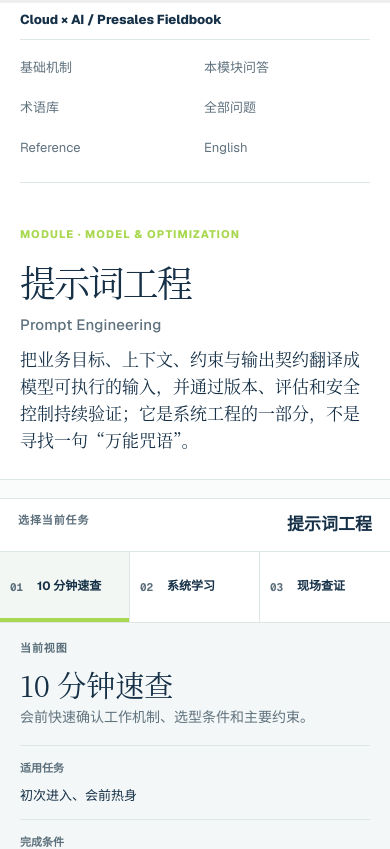
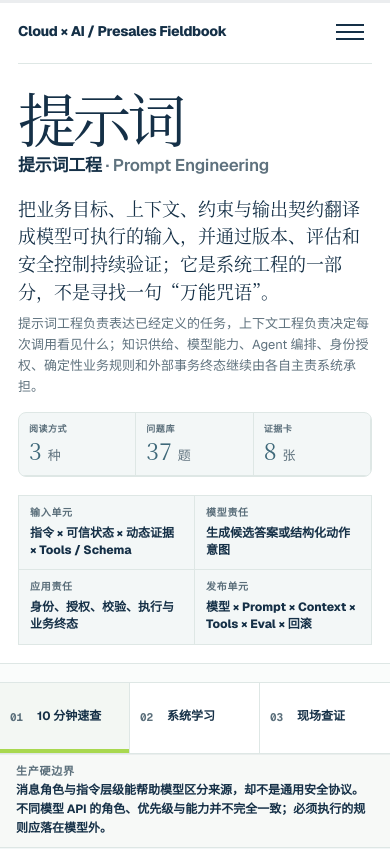
Before and after one commit to jasonlijiaxiang/myailearning-codex, a Next.js app: page /modules/prompt-engineering in a window 390 px wide. Shown: the top 849 px of the page. Built offline with nearby package versions, Linux system fonts and the light colour scheme.

Commit message:
feat: unify operations, predictive, and prompt readers

```diff
--- a/app/(zh)/modules/prompt-engineering/page.tsx
+++ b/app/(zh)/modules/prompt-engineering/page.tsx
@@ -3,16 +3,16 @@ import type { Metadata } from "next";
 import Link from "next/link";
 
 import { balanceGridRows, gridSpan } from "../../../layout-utils.mjs";
-import { BalancedGrid, CriticalBoundary, ModuleDeepDiveBlocks, ModuleEvidenceGrid, ModuleHeroMetrics, ModuleQaList, ModuleUpdatedAt, type DeepDiveBlock } from "../../../module-content-components";
-import { ReadingProgress, SystemLens, type LensPanel } from "../../../fieldbook-interactions";
+import { BalancedGrid, CriticalBoundary, ModuleDeepDiveBlocks, ModuleEvidenceGrid, ModuleQaList, ModuleUpdatedAt, type DeepDiveBlock } from "../../../module-content-components";
+import { SystemLens, type LensPanel } from "../../../fieldbook-interactions";
 import { PromptAssemblyLab } from "../../../flagship-labs";
 import { ModuleExtensionPrimer } from "../../../module-pilot-views";
 import { getChineseModuleExtensionView } from "../../../module-extension-views-zh.mjs";
 import { promptDecisionCase, promptDeepDives, promptEvidenceCards, promptQa } from "../../../prompt-content.mjs";
 import { sourceLedger } from "../../../reference-content.mjs";
 import { getPublishedModule } from "../../../module-publication.mjs";
-import { englishModulePath } from "../../../i18n/locale-config.mjs";
-import { ModuleReadingModes } from "../../../module-reading-modes";
+import { DenseModuleReadingModes } from "../../../dense-module-reading-modes";
+import { UnifiedModuleScaffold } from "../../../unified-module-hero";
 
 export const metadata: Metadata = {
   title: "提示词工程 · Prompt Engineering | 云计算 × AI 平台售前知识库",
@@ -20,7 +20,6 @@ export const metadata: Metadata = {
 };
 
 const promptPublication = getPublishedModule("prompt-engineering");
-const promptEnglishPath = englishModulePath("prompt-engineering");
 const promptExtensionView = getChineseModuleExtensionView("prompt-engineering") ?? undefined;
 
 const conceptLinks = [
@@ -133,55 +132,73 @@ const promptSystemLens: LensPanel[] = [
   },
 ];
 
+const promptDirectories = {
+  quick: [
+    { id: "context-assembly", label: "上下文装配", eyebrow: "区分来源与权威" },
+    { id: "quick-triage", label: "失败路由", eyebrow: "先找正确处理层" },
+  ],
+  learn: [
+    { id: "learn-input", label: "输入合同", eyebrow: "拆开责任边界" },
+    { id: "learn-diagnose", label: "诊断与模板", eyebrow: "按症状选技术" },
+    { id: "learn-release", label: "发布与验证", eyebrow: "绑定完整配置" },
+  ],
+  field: [
+    { id: "evidence", label: "证据与边界", eyebrow: "说明来源能证明什么" },
+    { id: "cloud-opportunities", label: "云能力与责任", eyebrow: "连接交付与验收" },
+    { id: "qa", label: "客户问题", eyebrow: "带边界回答" },
+  ],
+} as const;
+
+const promptChapters = [
+  ...promptDirectories.quick,
+  ...promptDirectories.learn,
+  ...promptDirectories.field,
+];
+
 export default function PromptEngineeringModulePage() {
   return (
-    <main className="fieldbookTheme modulePage modulePilot promptModulePage">
-      <ReadingProgress />
-      <section className="ragHero" id="prompt-engineering" aria-labelledby="prompt-title">
-        <nav className="topbar" aria-label="模块导航">
-          <Link className="brand" href="/" aria-label="返回云与 AI 售前知识库首页">
-            <span>Cloud × AI / Presales Fieldbook</span>
-          </Link>
-          <div className="toplinks">
-            <Link href="#prompt-foundation">基础机制</Link>
-            <Link href="#qa">本模块问答</Link>
-            <Link href="/glossary">术语库</Link>
-            <Link href="/questions">全部问题</Link>
-            <Link href="/references">Reference</Link>
-            {promptEnglishPath ? <Link href={promptEnglishPath} hrefLang="en" lang="en" prefetch={false}>English</Link> : null}
-          </div>
-        </nav>
-        <div id="main-content" className="skipTarget" tabIndex={-1} />
-        <div className="ragHeader">
-          <div>
-            <p className="kicker light">MODULE · MODEL &amp; OPTIMIZATION</p>
-            <h1
-              className="moduleHeroTitle"
-              id="prompt-title"
-              style={{ "--module-title-size": "clamp(64px,7vw,106px)", "--module-title-mobile-size": "clamp(48px,15vw,62px)" } as CSSProperties}
-            >提示词工程<br /><span>Prompt Engineering</span></h1>
-          </div>
-          <div className="ragDefinition">
-            <p>把业务目标、上下文、约束与输出契约翻译成模型可执行的输入，并通过版本、评估和安全控制持续验证；它是系统工程的一部分，不是寻找一句“万能咒语”。</p>
-            <ModuleHeroMetrics sectionCount={3} questionCount={promptQa.length} evidenceCount={promptEvidenceCards.length} labels={{ ariaLabel: "模块内容概览", sections: "阅读方式", sectionUnit: "种", questions: "问题库", questionUnit: "题", evidence: "证据卡", evidenceUnit: "张" }} />
-          </div>
-        </div>
-      </section>
+    <UnifiedModuleScaffold
+      className="fieldbookTheme modulePage modulePilot modulePilot--dedicated promptModulePage"
+      hero={{
+        anchorId: "prompt-engineering",
+        definition: "把业务目标、上下文、约束与输出契约翻译成模型可执行的输入，并通过版本、评估和安全控制持续验证；它是系统工程的一部分，不是寻找一句“万能咒语”。",
+        enTitle: "Prompt Engineering",
+        evidenceCount: promptEvidenceCards.length,
+        facts: [
+          { label: "输入单元", value: "指令 × 可信状态 × 动态证据 × Tools / Schema" },
+          { label: "模型责任", value: "生成候选答案或结构化动作意图" },
+          { label: "应用责任", value: "身份、授权、校验、执行与业务终态" },
+          { label: "发布单元", value: "模型 × Prompt × Context × Tools × Eval × 回滚" },
+        ],
+        position: "提示词工程负责表达已经定义的任务，上下文工程负责决定每次调用看见什么；知识供给、模型能力、Agent 编排、身份授权、确定性业务规则和外部事务终态继续由各自主责系统承担。",
+        questionCount: promptQa.length,
+        shortTitle: "提示词",
+        slug: "prompt-engineering",
+        titleId: "prompt-title",
+        zhTitle: "提示词工程",
+      }}
+    >
 
       <div className="dedicatedArticleLayout moduleReadingHost">
       <section className="section ragBody" aria-label="提示词工程核心内容">
         <div className="sectionNumber">05</div>
         <div className="sectionBody">
-          <ModuleReadingModes
+          <DenseModuleReadingModes
             moduleName="提示词工程"
+            chapters={promptChapters}
+            criticalBoundary="消息角色与指令层级能帮助模型区分来源，却不是通用安全协议。不同模型 API 的角色、优先级与能力并不完全一致；必须执行的规则应落在模型外。"
+            directories={promptDirectories}
             hashGroups={{
-              quick: ["context-assembly", "quick-triage"],
+              quick: ["context-assembly", "prompt-engineering-extension-primer-title", "quick-triage"],
               learn: ["learn-input", "prompt-foundation", "message-hierarchy", "learn-diagnose", "patterns", "prompt-diagnostics", "templates", "fit-check", "learn-release", "version-governance", "prompt-independent-depth", "poc", "concept-map"],
               field: ["evidence", "cloud-opportunities", "qa"],
             }}
+            readerId="module-reading"
             quick={(
               <>
-          <ModuleExtensionPrimer slug="prompt-engineering" view={promptExtensionView} />
+          <div id="context-assembly">
+            <ModuleExtensionPrimer slug="prompt-engineering" view={promptExtensionView} />
+          </div>
           <div className="decisionBanner">
             <p className="kicker">PRESALES POSITION</p>
             <h3>Prompt 的发布范围</h3>
@@ -191,12 +208,13 @@ export default function PromptEngineeringModulePage() {
           <div className="subsection" id="quick-triage" data-quality-section="decisions">
             <div className="subHead"><span>Q1</span><div><p className="kicker">FAILURE ROUTING</p><h3>失败症状与处理层</h3></div></div>
             <p className="sectionLead">按症状选择处理层；知识、权限、工具或基础模型的问题不应继续堆叠提示文字。</p>
-            <div className="tableWrap">
+            <div className="tableWrap" role="region" aria-label="提示词失败症状与优先处理层" tabIndex={0}>
               <table>
-                <thead><tr><th>观察到的失败</th><th>优先路线</th><th>主要责任模块</th></tr></thead>
+                <caption className="srOnly">提示词失败症状、优先路线与主要责任模块</caption>
+                <thead><tr><th scope="col">观察到的失败</th><th scope="col">优先路线</th><th scope="col">主要责任模块</th></tr></thead>
                 <tbody>
                   {promptDecisionCase.failureRoutes.map((route) => (
-                    <tr key={route.symptom}><th>{route.symptom}</th><td>{route.route}</td><td>{route.owner}</td></tr>
+                    <tr key={route.symptom}><th scope="row">{route.symptom}</th><td>{route.route}</td><td>{route.owner}</td></tr>
                   ))}
                 </tbody>
               </table>
@@ -245,7 +263,6 @@ export default function PromptEngineeringModulePage() {
                 <article><span>02</span><h5>动态上下文 · Context</h5><p>用户问题、身份、会话、检索证据和业务状态；每次调用都可能不同，必须做权限、长度和来源控制。</p></article>
                 <article><span>03</span><h5>能力接口 · Tools &amp; Schema</h5><p>工具定义告诉模型可提出哪些调用；Schema 约束结果形状。真正授权、执行与业务校验仍在应用侧。</p></article>
               </div>
-              <CriticalBoundary>消息角色与指令层级能帮助模型区分来源，却不是通用安全协议。不同模型 API 的角色、优先级与能力并不完全一致；<strong>必须执行的规则应落在模型外</strong>。</CriticalBoundary>
               <SystemLens title="Prompt 的调用、退化与发布" lead="把提示词从一句文本还原为完整系统输入，才能判断问题该通过文字、上下文、工具、评估还是应用控制解决。" panels={promptSystemLens} />
               <PromptAssemblyLab />
               <section aria-labelledby="prompt-case-title">
@@ -301,22 +318,25 @@ export default function PromptEngineeringModulePage() {
 
           <div className="subsection" id="prompt-diagnostics">
             <div className="subHead"><span>5.5</span><div><p className="kicker">TECHNIQUE DIAGNOSTICS</p><h3>失败症状与技术路线</h3></div></div>
-            <div className="tableWrap">
+            <div className="tableWrap" role="region" aria-label="提示词技术选择诊断表" tabIndex={0}>
               <table>
-                <thead><tr><th>失败症状</th><th>优先技术</th><th>实际改变什么</th><th>选择边界</th></tr></thead>
-                <tbody>{techniqueLadder.map((item) => <tr key={item.technique}><th>{item.symptom}</th><td>{item.technique}</td><td>{item.change}</td><td>{item.boundary}</td></tr>)}</tbody>
+                <caption className="srOnly">失败症状、优先技术、改变内容与选择边界</caption>
+                <thead><tr><th scope="col">失败症状</th><th scope="col">优先技术</th><th scope="col">实际改变什么</th><th scope="col">选择边界</th></tr></thead>
+                <tbody>{techniqueLadder.map((item) => <tr key={item.technique}><th scope="row">{item.symptom}</th><td>{item.technique}</td><td>{item.change}</td><td>{item.boundary}</td></tr>)}</tbody>
               </table>
             </div>
-            <div className="tableWrap" style={{ marginTop: 18 }}>
+            <div className="tableWrap" role="region" aria-label="上下文预算分区与治理方式" style={{ marginTop: 18 }} tabIndex={0}>
               <table>
-                <thead><tr><th>上下文预算区</th><th>放什么</th><th>治理方式</th></tr></thead>
-                <tbody>{contextBudgetZones.map((item) => <tr key={item.en}><th>{item.zone}<small>{item.en}</small></th><td>{item.content}</td><td>{item.control}</td></tr>)}</tbody>
+                <caption className="srOnly">上下文预算区、内容与治理方式</caption>
+                <thead><tr><th scope="col">上下文预算区</th><th scope="col">放什么</th><th scope="col">治理方式</th></tr></thead>
+                <tbody>{contextBudgetZones.map((item) => <tr key={item.en}><th scope="row">{item.zone}<small>{item.en}</small></th><td>{item.content}</td><td>{item.control}</td></tr>)}</tbody>
               </table>
             </div>
-            <div className="tableWrap" style={{ marginTop: 18 }}>
+            <div className="tableWrap" role="region" aria-label="提示词安全威胁与控制" style={{ marginTop: 18 }} tabIndex={0}>
               <table>
-                <thead><tr><th>威胁</th><th>从哪里进入</th><th>主要控制</th></tr></thead>
-                <tbody>{promptSecurityScenarios.map((item) => <tr key={item.threat}><th>{item.threat}</th><td>{item.source}</td><td>{item.control}</td></tr>)}</tbody>
+                <caption className="srOnly">提示词安全威胁、进入来源与主要控制</caption>
+                <thead><tr><th scope="col">威胁</th><th scope="col">从哪里进入</th><th scope="col">主要控制</th></tr></thead>
+                <tbody>{promptSecurityScenarios.map((item) => <tr key={item.threat}><th scope="row">{item.threat}</th><td>{item.source}</td><td>{item.control}</td></tr>)}</tbody>
               </table>
             </div>
             <CriticalBoundary>Prompt Chaining、ReAct 与工具循环一旦涉及外部状态、重试和停止，就应进入工作流或 Agent 编排层。推理模型也不需要售前人员要求公开完整思维链；应评估的是可验证答案、证据、工具轨迹与业务终态。</CriticalBoundary>
@@ -324,15 +344,16 @@ export default function PromptEngineeringModulePage() {
 
           <div className="subsection" id="templates">
             <div className="subHead"><span>5.6</span><div><p className="kicker">TEMPLATES &amp; VARIABLES</p><h3>可维护的提示模板 · Prompt Template</h3></div></div>
-            <div className="tableWrap">
+            <div className="tableWrap" role="region" aria-label="提示模板组成与治理方式" tabIndex={0}>
               <table>
-                <thead><tr><th>组成</th><th>放什么</th><th>不要放什么</th><th>治理方式</th><th>售前发现问题</th></tr></thead>
+                <caption className="srOnly">提示模板组成、内容边界、治理方式与售前发现问题</caption>
+                <thead><tr><th scope="col">组成</th><th scope="col">放什么</th><th scope="col">不要放什么</th><th scope="col">治理方式</th><th scope="col">售前发现问题</th></tr></thead>
                 <tbody>
-                  <tr><th>目标 / Task</th><td>单一可验证任务与成功定义</td><td>多个互相冲突的目标</td><td>任务 ID + 负责人</td><td>成功由谁判断？</td></tr>
-                  <tr><th>约束 / Constraints</th><td>适用范围、拒答和输出规则</td><td>真正的授权或密钥</td><td>策略版本 + 安全评审</td><td>哪些规则必须硬执行？</td></tr>
-                  <tr><th>变量 / Variables</th><td>已校验输入、身份与业务状态</td><td>未分隔的不可信字符串</td><td>类型、长度、来源、脱敏</td><td>变量来自谁？能否被篡改？</td></tr>
-                  <tr><th>示例 / Examples</th><td>主路径、边界和拒答样例</td><td>偶然 Demo 或过时政策</td><td>与评估集联动复核</td><td>示例覆盖哪些真实分组？</td></tr>
-                  <tr><th>输出 / Output Contract</th><td>面向用户的格式或系统 Schema</td><td>只写“请输出 JSON”</td><td>Schema + 应用校验</td><td>下游如何处理失败？</td></tr>
+                  <tr><th scope="row">目标 / Task</th><td>单一可验证任务与成功定义</td><td>多个互相冲突的目标</td><td>任务 ID + 负责人</td><td>成功由谁判断？</td></tr>
+                  <tr><th scope="row">约束 / Constraints</th><td>适用范围、拒答和输出规则</td><td>真正的授权或密钥</td><td>策略版本 + 安全评审</td><td>哪些规则必须硬执行？</td></tr>
+                  <tr><th scope="row">变量 / Variables</th><td>已校验输入、身份与业务状态</td><td>未分隔的不可信字符串</td><td>类型、长度、来源、脱敏</td><td>变量来自谁？能否被篡改？</td></tr>
+                  <tr><th scope="row">示例 / Examples</th><td>主路径、边界和拒答样例</td><td>偶然 Demo 或过时政策</td><td>与评估集联动复核</td><td>示例覆盖哪些真实分组？</td></tr>
+                  <tr><th scope="row">输出 / Output Contract</th><td>面向用户的格式或系统 Schema</td><td>只写“请输出 JSON”</td><td>Schema + 应用校验</td><td>下游如何处理失败？</td></tr>
                 </tbody>
               </table>
             </div>
@@ -365,15 +386,16 @@ export default function PromptEngineeringModulePage() {
 
           <div className="subsection" id="version-governance">
             <div className="subHead"><span>5.8</span><div><p className="kicker">MODEL &amp; VERSION GOVERNANCE</p><h3>模型差异、提示版本与发布控制</h3></div></div>
-            <div className="tableWrap">
+            <div className="tableWrap" role="region" aria-label="Prompt 完整调用配置的版本与发布控制" tabIndex={0}>
               <table>
-                <thead><tr><th>变化项</th><th>可能影响</th><th>必须记录</th><th>发布检查</th><th>回滚单位</th></tr></thead>
+                <caption className="srOnly">变化项、可能影响、记录字段、发布检查与回滚单位</caption>
+                <thead><tr><th scope="col">变化项</th><th scope="col">可能影响</th><th scope="col">必须记录</th><th scope="col">发布检查</th><th scope="col">回滚单位</th></tr></thead>
                 <tbody>
-                  <tr><th>Prompt 模板</th><td>指令遵循、语气、拒答、token</td><td>prompt_version、变更人、目的</td><td>任务集 + 边界集回归</td><td>模板版本</td></tr>
-                  <tr><th>模型 / 快照</th><td>能力、角色处理、时延、价格</td><td>provider、model_id、snapshot</td><td>同输入影子对比</td><td>模型路由</td></tr>
-                  <tr><th>上下文策略</th><td>证据覆盖、噪声、位置与成本</td><td>检索、组装和截断版本</td><td>证据覆盖与忠实度</td><td>上下文策略</td></tr>
-                  <tr><th>Tool / Schema</th><td>工具选择、参数与下游兼容</td><td>tool_set、schema_version</td><td>模拟执行 + 负例</td><td>工具 / Schema</td></tr>
-                  <tr className="highlight"><th>完整调用配置</th><td>端到端任务成功与风险</td><td>以上全部 + eval_set</td><td>灰度、告警、人工签署</td><td>发布 Bundle</td></tr>
+                  <tr><th scope="row">Prompt 模板</th><td>指令遵循、语气、拒答、token</td><td>prompt_version、变更人、目的</td><td>任务集 + 边界集回归</td><td>模板版本</td></tr>
+                  <tr><th scope="row">模型 / 快照</th><td>能力、角色处理、时延、价格</td><td>provider、model_id、snapshot</td><td>同输入影子对比</td><td>模型路由</td></tr>
+                  <tr><th scope="row">上下文策略</th><td>证据覆盖、噪声、位置与成本</td><td>检索、组装和截断版本</td><td>证据覆盖与忠实度</td><td>上下文策略</td></tr>
+                  <tr><th scope="row">Tool / Schema</th><td>工具选择、参数与下游兼容</td><td>tool_set、schema_version</td><td>模拟执行 + 负例</td><td>工具 / Schema</td></tr>
+                  <tr className="highlight"><th scope="row">完整调用配置</th><td>端到端任务成功与风险</td><td>以上全部 + eval_set</td><td>灰度、告警、人工签署</td><td>发布 Bundle</td></tr>
                 </tbody>
               </table>
             </div>
@@ -436,10 +458,11 @@ export default function PromptEngineeringModulePage() {
               <p>Prompt 是整体方案中的一个配置面。真正可销售、可验收的能力来自模型接入、上下文供给、工具编排、安全、发布和持续运营的组合。</p>
               <span>能力先于产品名</span><span>模型与提示共同验收</span><span>当期规格单独核验</span>
             </div>
-            <div className="cloudTable tableWrap">
+            <div className="cloudTable tableWrap" role="region" aria-label="提示词工程云能力与客户价值" tabIndex={0}>
               <table>
-                <thead><tr><th>环节</th><th>可连接的云服务</th><th>客户价值</th><th>售前发现问题</th></tr></thead>
-                <tbody>{cloudHooks.map((item) => <tr key={item.stage}><th>{item.stage}</th><td>{item.services}</td><td>{item.value}</td><td>{item.discover}</td></tr>)}</tbody>
+                <caption className="srOnly">交付环节、可连接的云服务、客户价值与售前发现问题</caption>
+                <thead><tr><th scope="col">环节</th><th scope="col">可连接的云服务</th><th scope="col">客户价值</th><th scope="col">售前发现问题</th></tr></thead>
+                <tbody>{cloudHooks.map((item) => <tr key={item.stage}><th scope="row">{item.stage}</th><td>{item.services}</td><td>{item.value}</td><td>{item.discover}</td></tr>)}</tbody>
               </table>
             </div>
             <BalancedGrid className="solutionBundles" maxColumns={3}>
@@ -465,6 +488,6 @@ export default function PromptEngineeringModulePage() {
         <p>提示词工程独立模块<ModuleUpdatedAt value={promptPublication?.updatedAt ?? undefined} /></p>
         <a href="#prompt-engineering">返回顶部 ↑</a>
       </footer>
-    </main>
+    </UnifiedModuleScaffold>
   );
 }
--- a/app/i18n/english-pilot-module-page.tsx
+++ b/app/i18n/english-pilot-module-page.tsx
@@ -394,6 +394,70 @@ const englishUnifiedReaderConfigs: Readonly<Record<string, EnglishUnifiedReaderC
     groupIds: standardUnifiedGroupIds,
     fieldGroupsBeforeEvidence: false,
   },
+  "prompt-engineering": {
+    titleId: "prompt-engineering-english-title",
+    shortTitle: "Prompt",
+    criticalBoundary: "Message roles and instruction priority guide model behavior; they do not grant identity, access, transaction validity, or proof that an external action succeeded. Keep secrets and every mandatory authorization or business invariant outside the model, and reauthorize each proposed action at execution time.",
+    facts: [
+      { label: "Input unit", value: "Instructions × trusted state × dynamic evidence × tools and schemas" },
+      { label: "Model responsibility", value: "Produce a candidate response or structured action intent" },
+      { label: "Application responsibility", value: "Identity, authorization, validation, execution, and business truth" },
+      { label: "Release unit", value: "Model snapshot × prompt × context × tools × evaluation × rollback" },
+    ],
+    directories: {
+      quick: [
+        { id: "prompt-engineering-english-primer-title", label: "Context assembly", eyebrow: "Separate task expression from authority" },
+        { id: "prompt-pattern-diagnostics", label: "Technique triage", eyebrow: "Route the failure" },
+      ],
+      learn: [
+        { id: "prompt-context-boundary", label: "Scope and ownership", eyebrow: "Define the responsibility split" },
+        { id: "controlled-context-assembly", label: "Context manifest", eyebrow: "Budget and preserve provenance" },
+        { id: "output-tool-contracts", label: "Output and action", eyebrow: "Validate each contract layer" },
+        { id: "prompt-injection-controls", label: "Injection controls", eyebrow: "Bound source-to-sink impact" },
+        { id: "evaluation-release-governance", label: "Release governance", eyebrow: "Version, evaluate, canary, and roll back" },
+      ],
+      field: [
+        { id: "evidence", label: "Evidence and limits", eyebrow: "State what sources prove" },
+        { id: "cloud-poc-operating-model", label: "Cloud and PoC", eyebrow: "Make the capability operable" },
+        { id: "qa", label: "Customer questions", eyebrow: "Answer with boundaries" },
+        { id: "related-modules", label: "Related modules", eyebrow: "Explore adjacent topics" },
+      ],
+    },
+    groupIds: {
+      quick: ["prompt-pattern-diagnostics"],
+      learn: ["prompt-context-boundary", "controlled-context-assembly", "output-tool-contracts", "prompt-injection-controls", "evaluation-release-governance"],
+      field: ["cloud-poc-operating-model"],
+    },
+    fieldGroupsBeforeEvidence: false,
+  },
+  "ai-ops": {
+    titleId: "ai-ops-english-title",
+    shortTitle: "AI Ops",
+    criticalBoundary: "AI Ops binds the Evaluation Contract, governed datasets, evaluator versions, thresholds, models, prompts, retrieval, tools, policy, and runtime into a release manifest; it runs approved gates, exposes controlled traffic, observes production, and preserves recovery evidence. This is not traditional AIOps alert reduction or GPU-only monitoring. DevOps, DataOps, MLOps, Evaluation, Security, Governance, and business systems retain their own authority; telemetry is evidence, not proof of correctness. AI Ops owns gate enforcement, stop controls, rollback, and recovery.",
+    facts: [
+      { label: "Release unit", value: "Model · prompt · data or index · tools · workflow · policy · runtime" },
+      { label: "Test layers", value: "Code contracts · semantic quality · risk · performance · business outcome" },
+      { label: "Controlled traffic", value: "Replay → no-side-effect shadow → canary → rollback" },
+      { label: "Improvement gate", value: "Privacy review · deduplication · provenance · adjudication" },
+    ],
+    directories: standardUnifiedDirectories({ id: "ai-ops-english-primer-title", label: "Operating lifecycle", eyebrow: "Task, bundle, evidence, and business outcome" }),
+    groupIds: standardUnifiedGroupIds,
+    fieldGroupsBeforeEvidence: false,
+  },
+  "predictive-ai-mlops": {
+    titleId: "predictive-ai-mlops-english-title",
+    shortTitle: "Predictive AI / MLOps",
+    criticalBoundary: "Feature stores, pipelines, registries, and deployment guardrails can make controls repeatable, but they cannot decide whether a model is appropriate for a use, population, or consequence. A registry entry, successful pipeline, or drift alert is evidence—not authority. A technical rollback also cannot undo notifications, prices, eligibility decisions, or other business actions already taken.",
+    facts: [
+      { label: "Decision contract", value: "Entity × prediction time × label window × action × error cost" },
+      { label: "Temporal integrity", value: "Each training row uses only information available at prediction time" },
+      { label: "Release identity", value: "Model × features × preprocessing × image × config × threshold × policy × approval" },
+      { label: "Update authority", value: "Drift opens investigation · training creates a candidate · the release gate replaces production" },
+    ],
+    directories: standardUnifiedDirectories({ id: "predictive-ai-mlops-english-primer-title", label: "Prediction lifecycle", eyebrow: "From decision contract to mature ground truth" }),
+    groupIds: standardUnifiedGroupIds,
+    fieldGroupsBeforeEvidence: false,
+  },
 };
 
 export const englishUnifiedReaderSlugs = Object.freeze(Object.keys(englishUnifiedReaderConfigs));
@@ -463,6 +527,7 @@ const specialPrimerStepCounts: Record<string, number> = {
 };
 const specialPrimerTermIds: Record<string, string[]> = {
   "solution-patterns": ["poc", "sla", "tco", "rag", "ai-agent"],
+  "prompt-engineering": ["prompt-engineering", "context-engineering", "tools-schema", "structured-outputs", "prompt-injection"],
 };
 
 function deriveEnglishPrimer(module: EnglishModule, knowledgeView: string): EnglishPrimer {
--- a/app/unified-brief-module-config.mjs
+++ b/app/unified-brief-module-config.mjs
@@ -119,6 +119,26 @@ const configs = Object.freeze({
       { label: "故障转移", value: "HTTP 200 ≠ 能力、质量、地域、安全或授权等价" },
     ],
   }),
+  "ai-ops": defineConfig({
+    shortTitle: "AI Ops",
+    primer: { id: "ai-ops-extension-primer-title", label: "交付恢复闭环", eyebrow: "组装、验证、发布、观测、恢复" },
+    facts: [
+      { label: "发布单元", value: "模型 · Prompt · 数据或索引 · 工具 · 工作流 · 策略 · 运行配置" },
+      { label: "测试分层", value: "代码契约 · 语义质量 · 风险 · 性能 · 业务终态" },
+      { label: "受控流量", value: "回放 → 无副作用影子 → 灰度 → 回滚" },
+      { label: "改进门禁", value: "隐私审查 · 去重 · 溯源 · 裁决后进入回归集" },
+    ],
+  }),
+  "predictive-ai-mlops": defineConfig({
+    shortTitle: "预测式 AI / MLOps",
+    primer: { id: "predictive-ai-mlops-extension-primer-title", label: "预测生命周期", eyebrow: "从任务合同到成熟真值" },
+    facts: [
+      { label: "任务合同", value: "实体 × 预测时点 × 标签窗口 × 业务动作 × 误判成本" },
+      { label: "时间正确", value: "每条训练样本只使用预测时点已可获得的信息" },
+      { label: "发布身份", value: "模型 × 特征 × 预处理 × 镜像 × 配置 × 阈值 × 策略 × 批准" },
+      { label: "更新边界", value: "漂移 → 调查；训练 → 候选；发布门 → 生产替换" },
+    ],
+  }),
   llm: defineConfig({
     shortTitle: "LLM",
     primer: { id: "llm-theory-primer-title", label: "生成主线", eyebrow: "从 Token 到输出" },
```
